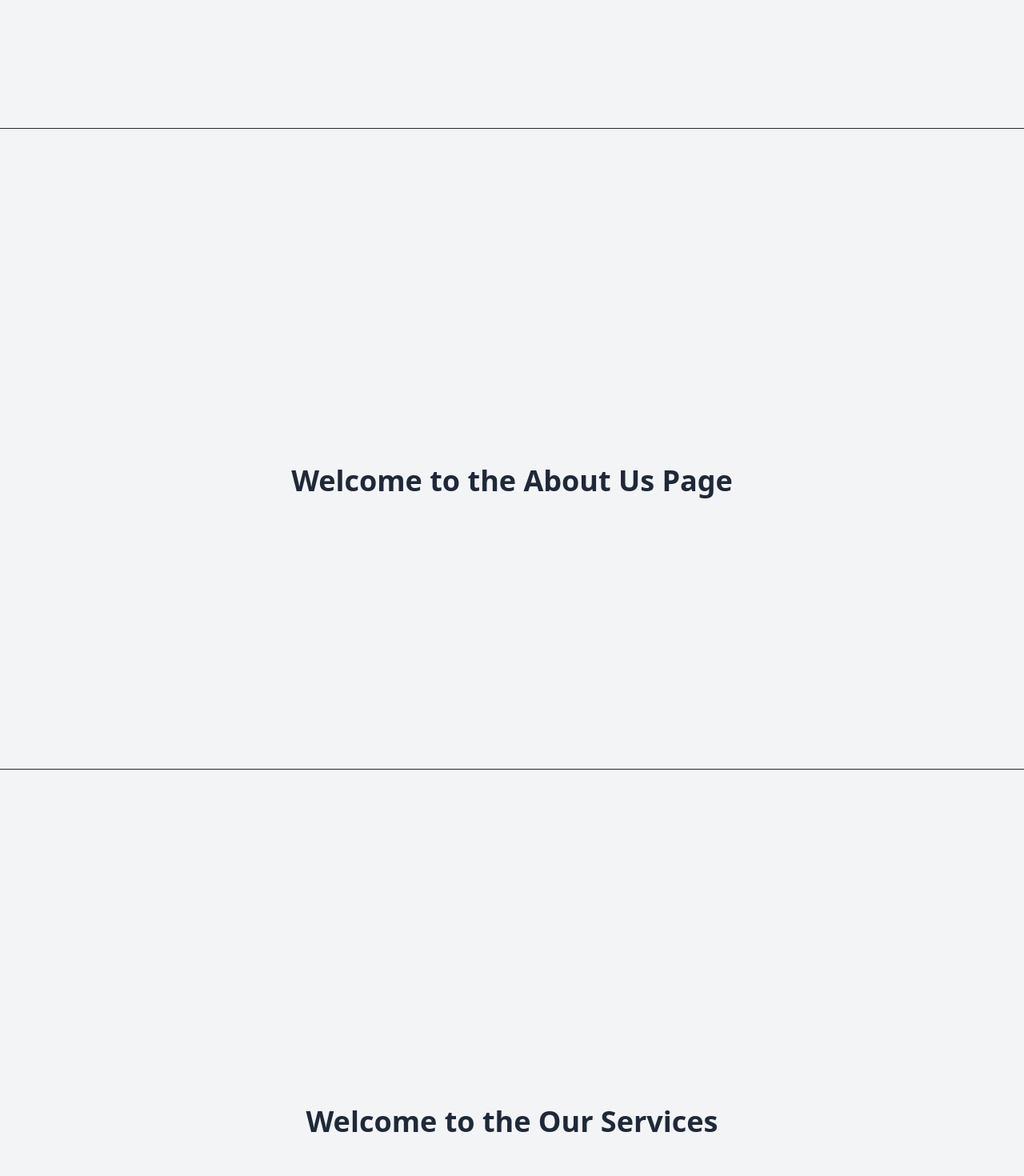
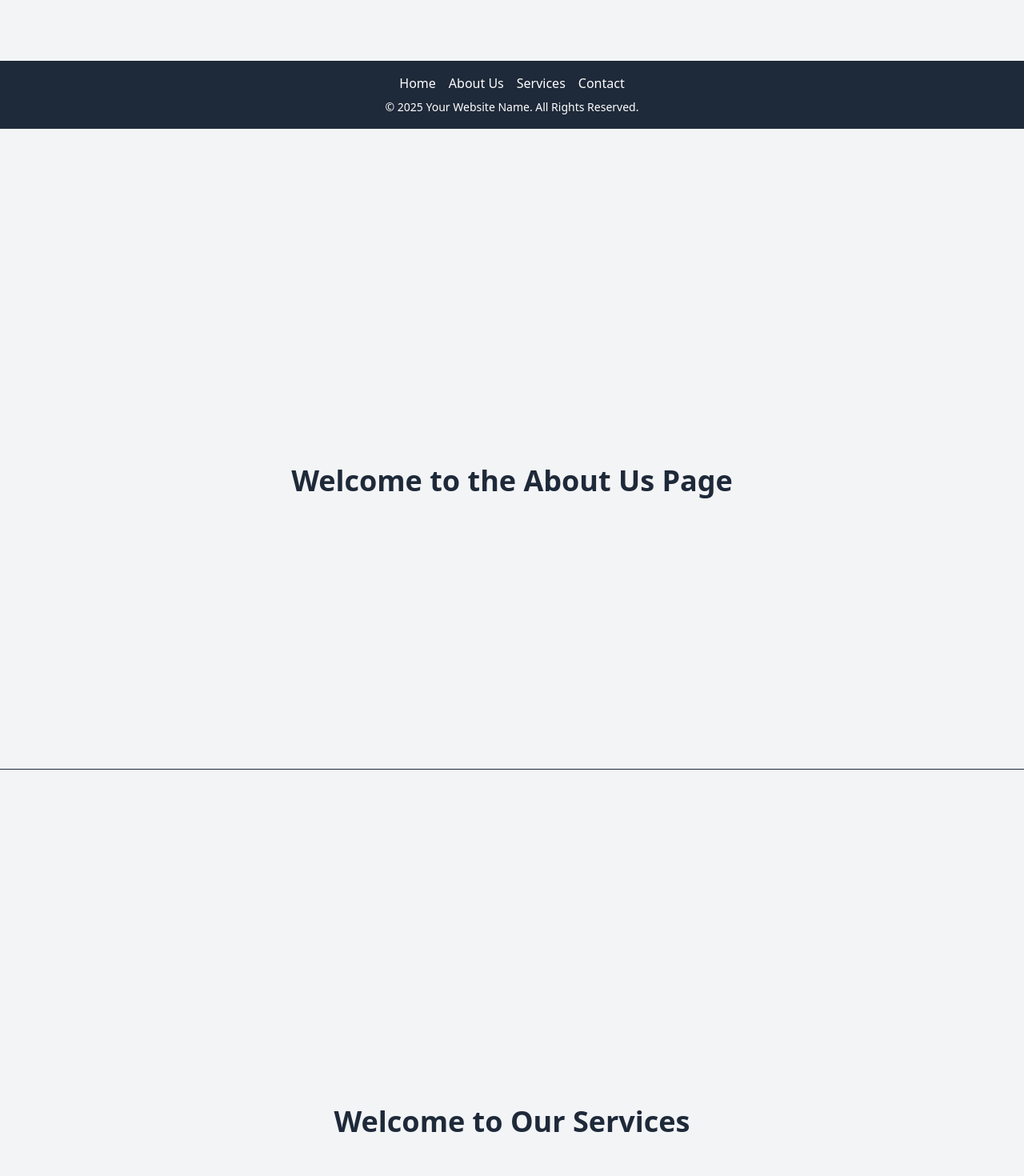
Before and after one commit to omkar1103/InterTask, a React (Vite) app: page / in a window 1280 px wide. Shown: the part 640-2110 px from the top of the page at 80% size. Built offline with nearby package versions, Linux system fonts and the light colour scheme.

Commit message:
Footer added

```diff
--- a/src/App.jsx
+++ b/src/App.jsx
@@ -1,27 +1,47 @@
 import React from "react";
 import Nav from "./components/Nav";
+import Footer from "./components/Footer";
 
 function App() {
   return (
-    <div>
-      <Nav/>
-      <section id="home" className="h-screen bg-gray-100  pt-20 flex items-center justify-center ">
+    <div className="flex flex-col min-h-screen">
+    <Nav />
+    {/* Main content with padding to avoid footer overlap */}
+    <main className="flex-grow pb-16">
+      <section
+        id="home"
+        className="h-screen bg-gray-100 pt-20 flex items-center justify-center"
+      >
         <h1 className="text-4xl font-bold">Welcome to the Home Page</h1>
       </section>
       <hr />
-      <section id="about" className="h-screen bg-gray-100  pt-20 flex items-center justify-center">
-        <h1 className="text-4xl font-bold"> Welcome to the About Us Page</h1>
+      <section
+        id="about"
+        className="h-screen bg-gray-100 pt-20 flex items-center justify-center"
+      >
+        <h1 className="text-4xl font-bold">Welcome to the About Us Page</h1>
       </section>
       <hr />
-      <section id="services" className="h-screen bg-gray-100  pt-20 flex items-center justify-center">
-        <h1 className="text-4xl font-bold">Welcome to the Our Services</h1>
+      <section
+        id="services"
+        className="h-screen bg-gray-100 pt-20 flex items-center justify-center"
+      >
+        <h1 className="text-4xl font-bold">Welcome to Our Services</h1>
       </section>
       <hr />
-      <section id="contact" className="h-screen bg-gray-100  pt-20 flex items-center justify-center">
-        <h1 className="text-4xl font-bold"> Welcome to theContact Us</h1>
+      <section
+        id="contact"
+        className="h-screen bg-gray-100 pt-20 flex items-center justify-center"
+      >
+        <h1 className="text-4xl font-bold">Welcome to the Contact Us</h1>
       </section>
-    </div>
-  );
+    </main>
+    {/* Fixed footer */}
+    <Footer />
+  </div>
+);
 }
 
+
+
 export default App;
--- /dev/null
+++ b/src/components/Footer.jsx
@@ -0,0 +1,44 @@
+import React from "react"; // Ensure React is imported
+
+function Footer() {
+  return (
+    <footer className="bg-gray-800 text-white py-4 text-center fixed w-full bottom-0 z-10">
+      <div className="container mx-auto px-4 flex flex-col items-center">
+        {/* Footer Navigation Links */}
+        <div className="flex flex-wrap justify-center space-x-4 mb-2">
+          <a
+            href="#home"
+            className="text-sm sm:text-base hover:text-gray-400 transition duration-300"
+          >
+            Home
+          </a>
+          <a
+            href="#about"
+            className="text-sm sm:text-base hover:text-gray-400 transition duration-300"
+          >
+            About Us
+          </a>
+          <a
+            href="#services"
+            className="text-sm sm:text-base hover:text-gray-400 transition duration-300"
+          >
+            Services
+          </a>
+          <a
+            href="#contact"
+            className="text-sm sm:text-base hover:text-gray-400 transition duration-300"
+          >
+            Contact
+          </a>
+        </div>
+
+        {/* Footer Text */}
+        <p className="text-xs sm:text-sm">
+          &copy; {new Date().getFullYear()} Your Website Name. All Rights Reserved.
+        </p>
+      </div>
+    </footer>
+  );
+}
+
+export default Footer;
```
